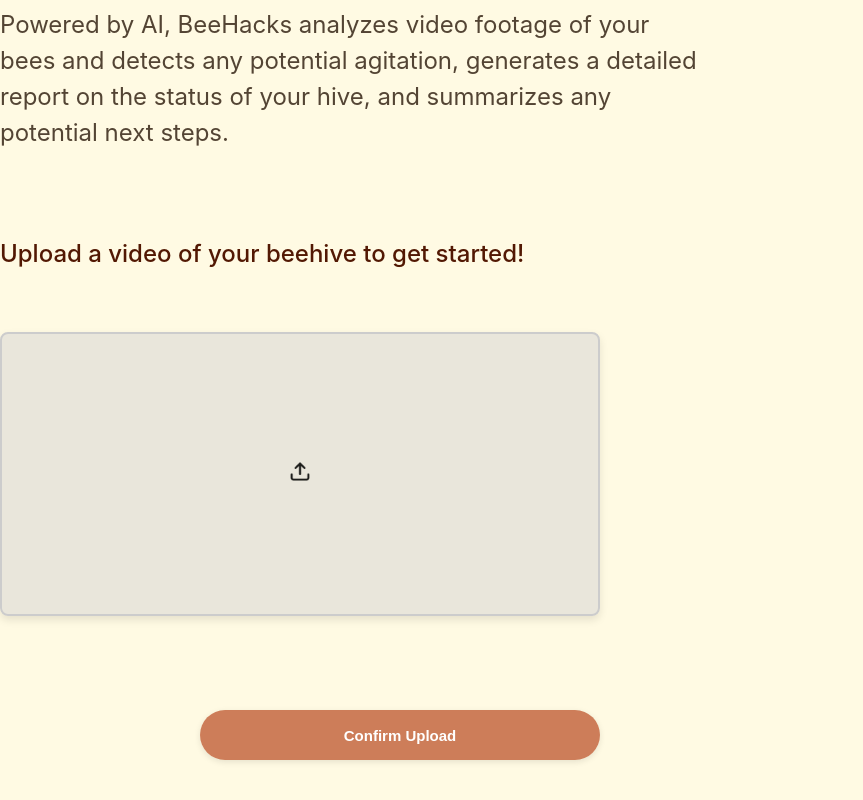
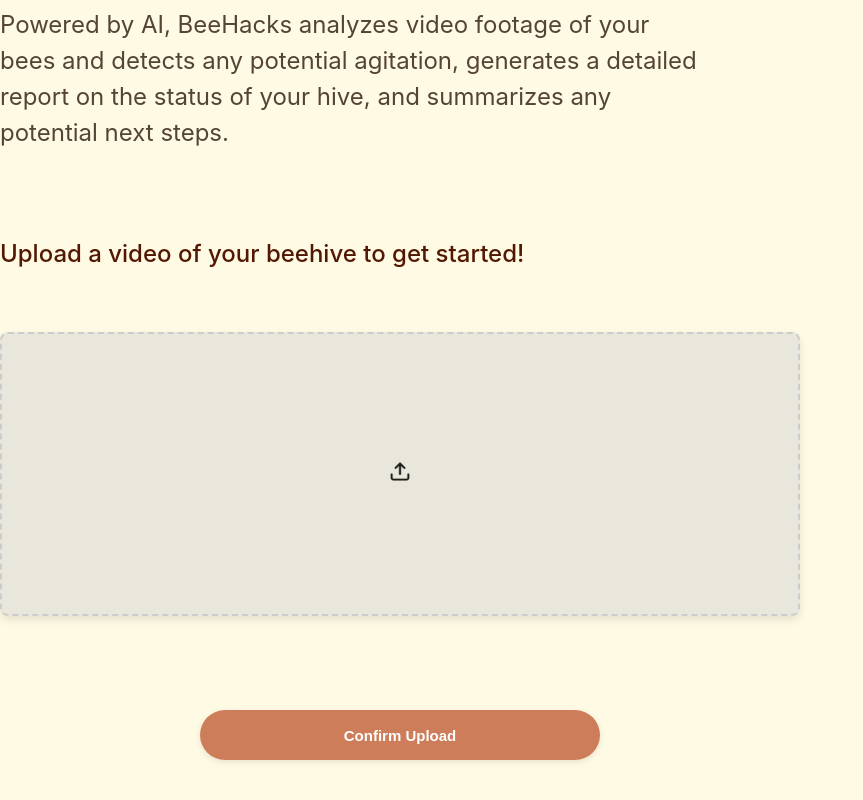
Before and after one commit to AndresArencibia2027/Wildhacks2025, a React (Create React App) app in the folder frontend/: page / in a window 1280 px wide. Shown: the part 414-1214 px from the top of the page, without its empty margins (0-863 px from the left). Built offline with nearby package versions, Linux system fonts and the light colour scheme.

Commit message:
Changed upload button

```diff
--- a/frontend/src/components/VideoUploader.css
+++ b/frontend/src/components/VideoUploader.css
@@ -4,7 +4,7 @@
     display: block;
     width: 100%;
     height: 284px;
-    max-width: 600px;
+    max-width: 800px;
     background-color: rgba(212, 212, 212, 0.517); /* Button color */
     color: white;
     font-size: 20px; /* Bigger text */
@@ -12,13 +12,13 @@
     text-align: center;
     padding: 80px 20px; /* Bigger button size */
     border-radius: 8px; /* Rounded corners */
-    border: 2px solid #ccc;
+    border: 2px dashed #ccc;
     cursor: pointer;
     box-shadow: 0 4px 8px rgba(0,0,0,0.1);
     transition: background-color 0.3s ease-in-out; /* Smooth transition on hover */
 }
   .upload-btn:hover {
-      background-color: rgb(153, 51, 13);
+      background-color: rgb(251, 251, 251);
       /* Darker shade for hover */
   }
 
```
